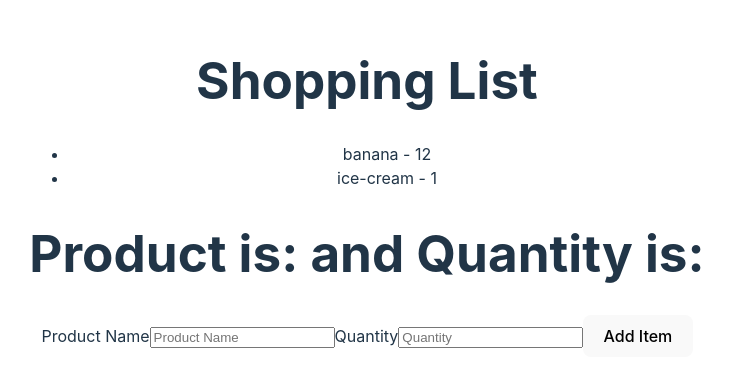
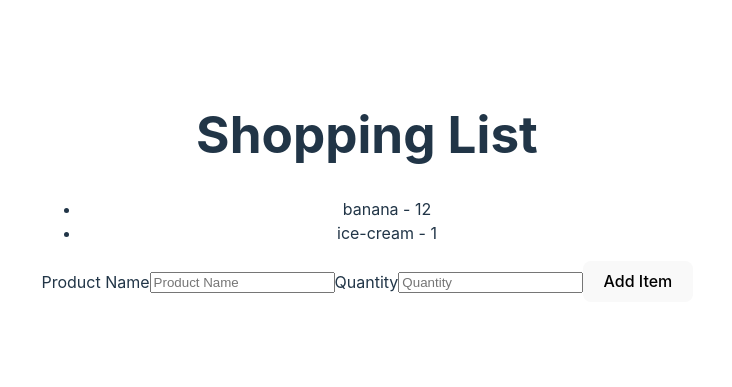
Before and after one commit to sas8254/react_course, a React (Vite) app: page / in a window 1280 px wide. Shown: the part 213-600 px from the top of the page, without its empty margins (273-1005 px from the left). Built offline with nearby package versions, Linux system fonts and the light colour scheme.

Commit message:
662. Finishing The Shopping List Component

```diff
--- a/src/ShoppingList.jsx
+++ b/src/ShoppingList.jsx
@@ -3,13 +3,13 @@ import ShoppingListForm from "./ShoppingListForm";
 
 export default function ShoppingList() {
   const [items, setItems] = useState([
-    { id: 1, product: "banana", quantity: 12 },
-    { id: 2, product: "ice-cream", quantity: 1 },
+    { id: Math.random(), product: "banana", quantity: 12 },
+    { id: Math.random(), product: "ice-cream", quantity: 1 },
   ]);
 
   const addItem = (item) => {
     return setItems((currItems) => {
-      return [...currItems, { ...item, id: 9 }];
+      return [...currItems, { ...item, id: Math.random() }];
     });
   };
 
--- a/src/ShoppingListForm.jsx
+++ b/src/ShoppingListForm.jsx
@@ -14,12 +14,10 @@ export default function ShoppingListForm({ submitAction }) {
   const handleSubmit = (evt) => {
     evt.preventDefault();
     submitAction(formData);
+    setFormData({ product: "", quantity: "" });
   };
   return (
     <form onSubmit={handleSubmit}>
-      <h1>
-        Product is: {formData.product} and Quantity is: {formData.quantity}
-      </h1>
       <label htmlFor="product">Product Name</label>
       <input
         id="product"
```
